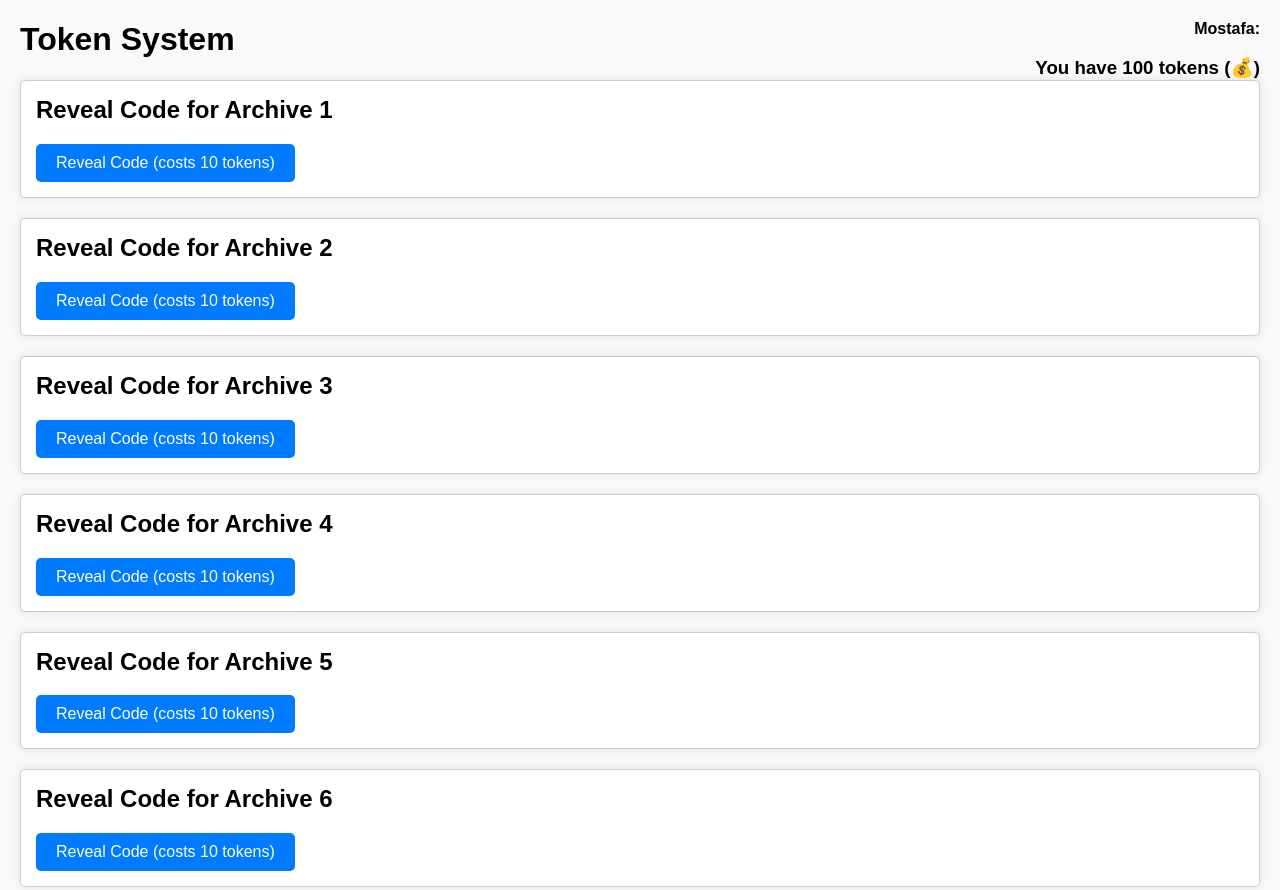
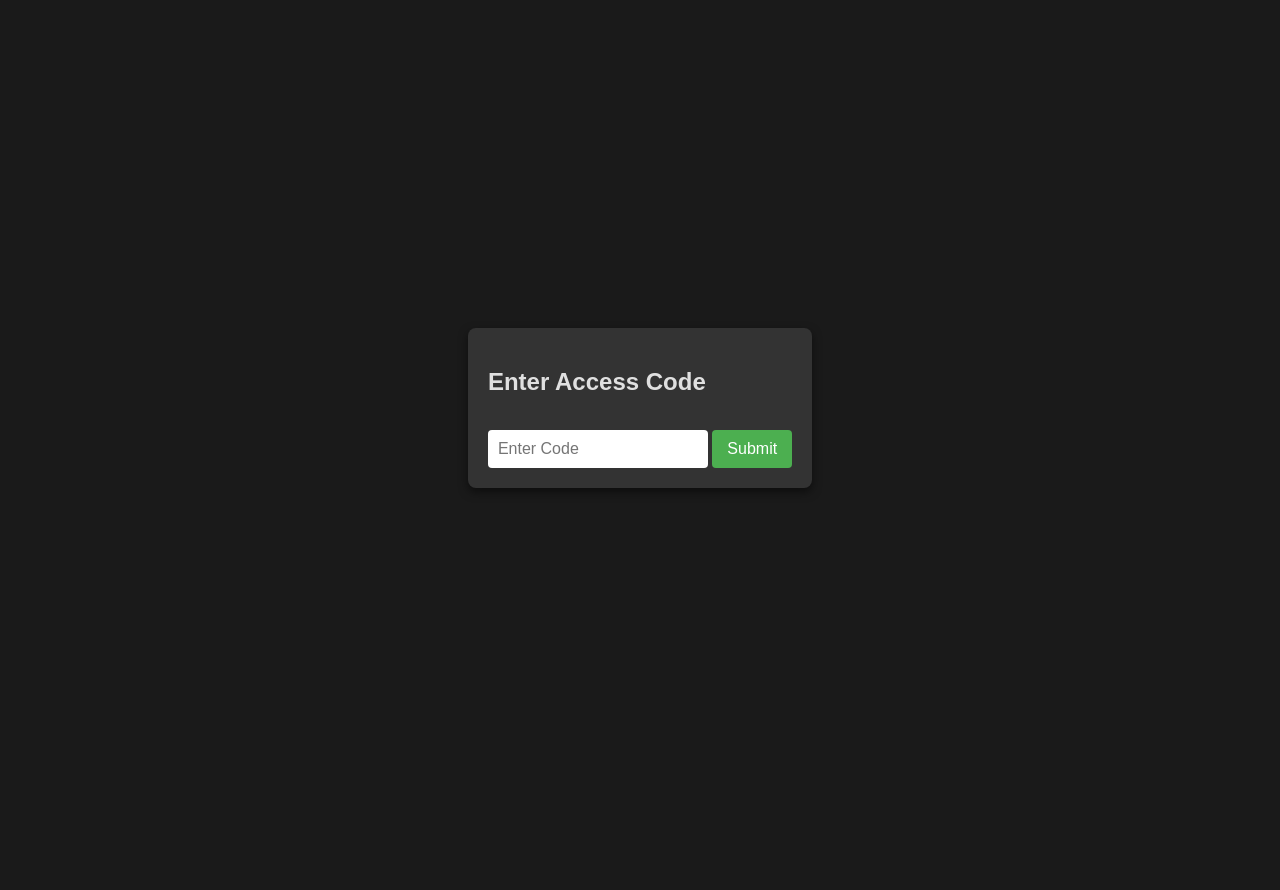
Before and after one commit to nickpatriotthepar0tdoyouseeme/OPALPEAK1, a website: page archive.html in a window 1280 px wide. Shown: the top 890 px of the page. Drawn offline with Linux system fonts and the light colour scheme.

Commit message:
Update archive.html

```diff
--- a/archive.html
+++ b/archive.html
@@ -3,141 +3,109 @@
 <head>
     <meta charset="UTF-8">
     <meta name="viewport" content="width=device-width, initial-scale=1.0">
-    <title>Token System</title>
+    <title>Events</title>
     <style>
         body {
+            background-color: #1a1a1a; /* Dark background */
+            color: #e0e0e0; /* Light text */
             font-family: Arial, sans-serif;
-            margin: 20px;
-            background-color: #f9f9f9;
         }
-        #userInfo {
-            position: absolute;
-            right: 20px;
-            top: 20px;
-            text-align: right;
+        .container {
+            display: flex;
+            justify-content: center;
+            align-items: center;
+            height: 100vh;
+            flex-direction: column;
         }
-        .section {
-            margin-top: 20px;
-            border: 1px solid #ccc;
-            padding: 15px;
-            background-color: #fff;
-            border-radius: 5px;
-            box-shadow: 0 0 10px rgba(0, 0, 0, 0.1);
+        .code-box {
+            background-color: #333; /* Dark box */
+            padding: 20px;
+            border-radius: 8px;
+            box-shadow: 0 4px 10px rgba(0, 0, 0, 0.5);
+            transition: transform 0.3s;
         }
-        .section h2 {
-            margin-top: 0;
+        .code-box:hover {
+            transform: scale(1.05); /* Scale up on hover */
         }
-        .section button {
-            padding: 10px 20px;
+        input[type="text"] {
+            padding: 10px;
             border: none;
-            background-color: #007bff;
-            color: white;
-            border-radius: 5px;
-            cursor: pointer;
+            border-radius: 4px;
+            margin-top: 10px;
+            width: 100%;
+            max-width: 200px;
             font-size: 16px;
         }
-        .section button:hover {
-            background-color: #0056b3;
+        button {
+            margin-top: 15px;
+            padding: 10px 15px;
+            border: none;
+            border-radius: 4px;
+            background-color: #4CAF50; /* Green button */
+            color: white;
+            font-size: 16px;
+            cursor: pointer;
+            transition: background-color 0.3s;
         }
-        #revealResult {
-            margin-top: 10px;
-            font-weight: bold;
-            color: #333;
+        button:hover {
+            background-color: #45a049; /* Darker green on hover */
+        }
+        .message {
+            margin-top: 20px;
+            font-size: 18px;
+            color: #4CAF50; /* Green message text */
+            display: none; /* Initially hidden */
         }
     </style>
 </head>
 <body>
 
-    <div id="userInfo">
-        <strong id="displayUser"></strong>
-        <h3>You have <span id="tokens"></span> tokens (💰)</h3>
+<div class="container">
+    <div class="code-box">
+        <h2>Enter Access Code</h2>
+        <input type="text" id="codeInput" placeholder="Enter Code">
+        <button onclick="checkCode()">Submit</button>
+        <div class="message" id="message"></div>
     </div>
+</div>
 
-    <h1>Token System</h1>
+<script>
+    function checkCode() {
+        const input = document.getElementById('codeInput').value;
+        const message = document.getElementById('message');
+        if (input === '1234') {
+            message.innerText = 'Access Granted: Message';
+            message.style.display = 'block';
+        } else {
+            message.innerText = 'Access Denied!';
+            message.style.display = 'block';
+        }
+    }
+</script>
 
-    <!-- Section for revealing code for archive 1 -->
-    <div class="section" id="revealCodeSection1">
-        <h2>Reveal Code for Archive 1</h2>
-        <button onclick="revealCode(0, 'revealResult1')">Reveal Code (costs 10 tokens)</button>
-        <div id="revealResult1"></div>
+    <div class="container">
+    <div class="code-box">
+        <h2>Enter Access Code</h2>
+        <input type="text" id="codeInput" placeholder="Enter Code">
+        <button onclick="checkCode()">Submit</button>
+        <div class="message" id="message"></div>
     </div>
+</div>
 
-    <!-- Section for revealing code for archive 2 -->
-    <div class="section" id="revealCodeSection2">
-        <h2>Reveal Code for Archive 2</h2>
-        <button onclick="revealCode(1, 'revealResult2')">Reveal Code (costs 10 tokens)</button>
-        <div id="revealResult2"></div>
-    </div>
+<script>
+    function checkCode() {
+        const input = document.getElementById('codeInput').value;
+        const message = document.getElementById('message');
+        if (input === 'abcd') {
+            message.innerText = 'Access Granted: Message';
+            message.style.display = 'block';
+        } else {
+            message.innerText = 'Access Denied!';
+            message.style.display = 'block';
+        }
+    }
+</script>
 
-    <!-- Section for revealing code for archive 3 -->
-    <div class="section" id="revealCodeSection3">
-        <h2>Reveal Code for Archive 3</h2>
-        <button onclick="revealCode(2, 'revealResult3')">Reveal Code (costs 10 tokens)</button>
-        <div id="revealResult3"></div>
-    </div>
 
-    <!-- Section for revealing code for archive 4 -->
-    <div class="section" id="revealCodeSection4">
-        <h2>Reveal Code for Archive 4</h2>
-        <button onclick="revealCode(3, 'revealResult4')">Reveal Code (costs 10 tokens)</button>
-        <div id="revealResult4"></div>
-    </div>
-
-    <!-- Section for revealing code for archive 5 -->
-    <div class="section" id="revealCodeSection5">
-        <h2>Reveal Code for Archive 5</h2>
-        <button onclick="revealCode(4, 'revealResult5')">Reveal Code (costs 10 tokens)</button>
-        <div id="revealResult5"></div>
-    </div>
-
-    <!-- Section for revealing code for archive 6 -->
-    <div class="section" id="revealCodeSection6">
-        <h2>Reveal Code for Archive 6</h2>
-        <button onclick="revealCode(5, 'revealResult6')">Reveal Code (costs 10 tokens)</button>
-        <div id="revealResult6"></div>
-    </div>
-
-    <script>
-        const initialTokenAmounts = {
-            "Mostafa": 100,
-            "nick": 90,
-            "kasra": 80,
-            "atefi": 70
-        };
-
-        const codes = [
-            "abcd",
-            "pass",
-            "open",
-            "letmein",
-            "welcome",
-            "secret"
-        ];
-
-        let username = localStorage.getItem('username') || "Mostafa";
-        let tokens;
-
-        if (localStorage.getItem(username + '_tokens')) {
-            tokens = Number(localStorage.getItem(username + '_tokens'));
-        } else {
-            tokens = initialTokenAmounts[username] || 0;
-            localStorage.setItem(username + '_tokens', tokens);
-        }
-
-        document.getElementById('displayUser').innerText = `${username}:`;
-        document.getElementById('tokens').innerText = tokens;
-
-        function revealCode(codeIndex, resultElementId) {
-            const cost = 10;
-            if (tokens >= cost) {
-                tokens -= cost;
-                localStorage.setItem(username + '_tokens', tokens);
-                document.getElementById('tokens').innerText = tokens;
-                document.getElementById(resultElementId).innerHTML = `Your code is: <strong>${codes[codeIndex]}</strong>`;
-            } else {
-                document.getElementById(resultElementId).innerText = 'Not enough tokens!';
-            }
-        }
-    </script>
 </body>
 </html>
```
